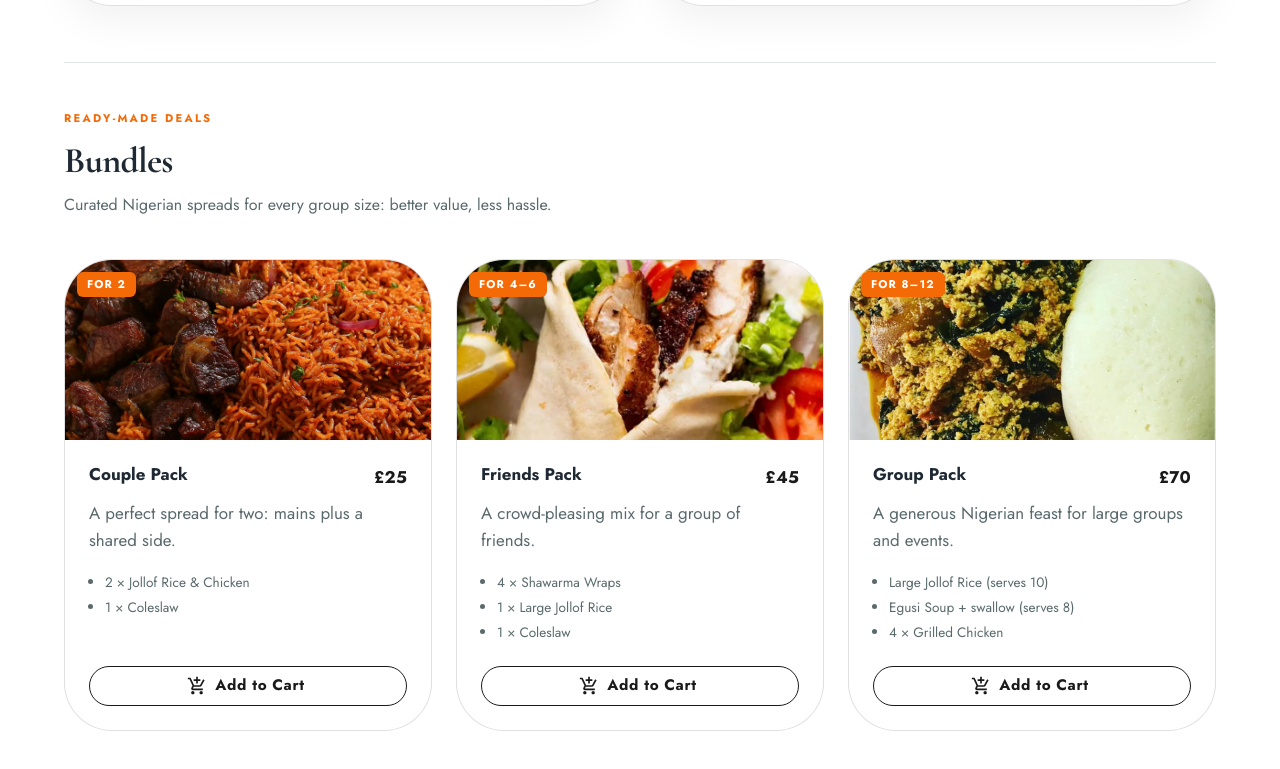
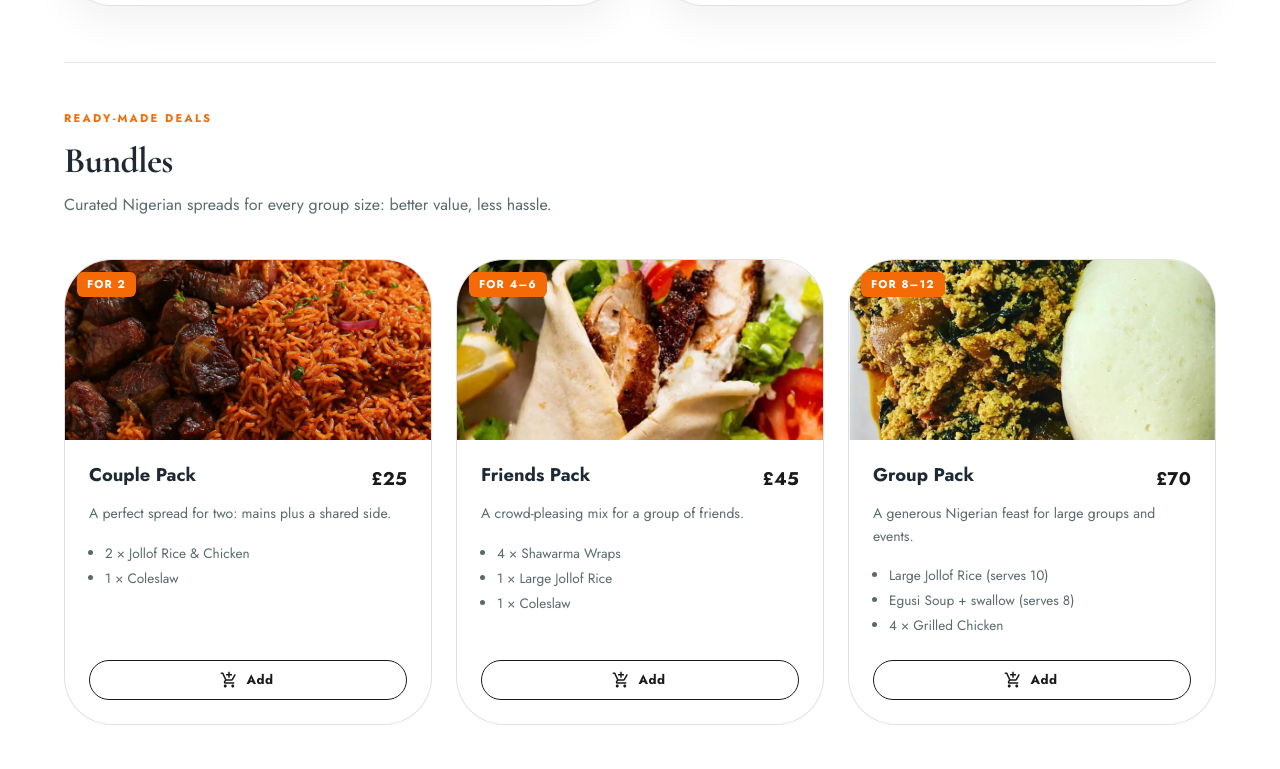
Before and after one commit to Honeyspice/honeyspicecuisine, a React (Create React App) app in the folder frontend/: page /menu in a window 1280 px wide. Shown: the part 2025-2794 px from the top of the page. Built offline with nearby package versions, Linux system fonts and the light colour scheme; no server answers.

Commit message:
feat(menu): add quantity stepper to items already in the basket

```diff
--- /dev/null
+++ b/frontend/src/components/AddToCartControl.js
@@ -0,0 +1,165 @@
+import React from 'react';
+import { Box, Button, Typography } from '@mui/material';
+import AddShoppingCartIcon from '@mui/icons-material/AddShoppingCart';
+import CheckCircleIcon from '@mui/icons-material/CheckCircle';
+import AddIcon from '@mui/icons-material/Add';
+import RemoveIcon from '@mui/icons-material/Remove';
+import { useCart } from '../context/CartContext';
+
+// Add, then adjust, without leaving the menu.
+//
+// The button this replaces flashed "Added" for one second and then reverted, so
+// a card carried no evidence of what was already in the basket. Checking meant
+// opening the cart, and adding a second portion meant pressing Add again and
+// hoping. The quantity is now read straight from the cart, so the control shows
+// the real state for as long as the item is in it.
+//
+// Decrementing from 1 removes the line rather than clamping. The reducer's
+// SET_QUANTITY floors at 1, so removeItem is the only way back to zero, and
+// leaving a 1 the customer is trying to clear would be worse than useless.
+
+const CONFIRMATION_MS = 2000;
+
+const AddToCartControl = ({ id, name, price, fullWidthOnMobile = false }) => {
+  const { items, addItem, removeItem, setQuantity } = useCart();
+
+  const line = items.find((i) => i.id === id);
+  const quantity = line ? line.quantity : 0;
+
+  // "Added" confirms an action, so it is temporary. The stepper is state, so it
+  // stays. The ref starts at the current quantity, which means returning to the
+  // page with items already in the basket shows the stepper without flashing a
+  // confirmation for something you did earlier.
+  const [justAdded, setJustAdded] = React.useState(false);
+  const previousQuantity = React.useRef(quantity);
+
+  React.useEffect(() => {
+    const increased = quantity > previousQuantity.current;
+    previousQuantity.current = quantity;
+    if (!increased) return undefined;
+    setJustAdded(true);
+    const timer = window.setTimeout(() => setJustAdded(false), CONFIRMATION_MS);
+    return () => window.clearTimeout(timer);
+  }, [quantity]);
+
+  if (quantity === 0) {
+    return (
+      <Button
+        variant="outlined"
+        size="small"
+        onClick={() => addItem({ id, name, price })}
+        startIcon={<AddShoppingCartIcon fontSize="small" />}
+        sx={{
+          flexShrink: 0,
+          alignSelf: { xs: 'flex-start', sm: 'auto' },
+          minWidth: fullWidthOnMobile ? { xs: '100%', sm: 108 } : { xs: 148, sm: 108 },
+          height: { xs: 44, sm: 36 },
+          mt: { xs: 1, sm: 0.25 },
+          borderRadius: 999,
+          fontWeight: 800,
+          textTransform: 'none',
+          transition: 'transform 180ms ease, background-color 180ms ease',
+          '&:hover': { bgcolor: 'rgba(244, 106, 6, 0.06)', transform: 'scale(1.02)' },
+          '&:focus-visible': { outline: '2px solid', outlineColor: 'primary.main', outlineOffset: 2 },
+        }}
+      >
+        Add
+      </Button>
+    );
+  }
+
+  const stepBtn = {
+    display: 'grid',
+    placeItems: 'center',
+    // 36px keeps the whole control inside the row height it replaces while
+    // staying comfortably tappable.
+    width: 36,
+    height: 36,
+    flexShrink: 0,
+    border: 'none',
+    borderRadius: '50%',
+    bgcolor: 'transparent',
+    color: 'primary.main',
+    cursor: 'pointer',
+    p: 0,
+    transition: 'background-color 0.2s ease',
+    '&:hover': { bgcolor: 'rgba(244, 106, 6, 0.12)' },
+    '&:focus-visible': { outline: '2px solid', outlineColor: 'primary.main', outlineOffset: 2 },
+  };
+
+  return (
+    <Box
+      sx={{
+        flexShrink: 0,
+        alignSelf: { xs: 'flex-start', sm: 'auto' },
+        mt: { xs: 1, sm: 0.25 },
+        display: 'flex',
+        flexDirection: 'column',
+        alignItems: 'flex-start',
+        gap: 0.5,
+      }}
+    >
+      {/* Kept in the layout and faded rather than unmounted. Removing it would
+          shrink the control two seconds after a tap and shunt the rest of the
+          row upwards, which reads as a glitch. */}
+      <Box
+        aria-hidden={!justAdded}
+        sx={{
+          display: 'inline-flex',
+          alignItems: 'center',
+          gap: 0.5,
+          height: 18,
+          color: 'success.main',
+          opacity: justAdded ? 1 : 0,
+          transition: 'opacity 400ms ease',
+          pointerEvents: 'none',
+        }}
+      >
+        <CheckCircleIcon sx={{ fontSize: 15 }} />
+        <Typography component="span" sx={{ fontSize: '0.75rem', fontWeight: 700, letterSpacing: '0.02em' }}>
+          Added
+        </Typography>
+      </Box>
+
+      <Box
+        sx={{
+          display: 'inline-flex',
+          alignItems: 'center',
+          border: '1px solid',
+          borderColor: 'primary.main',
+          borderRadius: 999,
+          px: 0.5,
+        }}
+      >
+        <Box
+          component="button"
+          type="button"
+          onClick={() => (quantity <= 1 ? removeItem(id) : setQuantity(id, quantity - 1))}
+          aria-label={quantity <= 1 ? `Remove ${name} from basket` : `Decrease ${name} quantity`}
+          sx={stepBtn}
+        >
+          <RemoveIcon sx={{ fontSize: 17 }} />
+        </Box>
+
+        <Typography
+          aria-live="polite"
+          sx={{ minWidth: 26, textAlign: 'center', fontWeight: 800, fontSize: '0.95rem', color: 'text.primary' }}
+        >
+          {quantity}
+        </Typography>
+
+        <Box
+          component="button"
+          type="button"
+          onClick={() => setQuantity(id, quantity + 1)}
+          aria-label={`Increase ${name} quantity`}
+          sx={stepBtn}
+        >
+          <AddIcon sx={{ fontSize: 17 }} />
+        </Box>
+      </Box>
+    </Box>
+  );
+};
+
+export default AddToCartControl;
--- a/frontend/src/pages/Menu.js
+++ b/frontend/src/pages/Menu.js
@@ -9,18 +9,22 @@ import {
   ListItem,
   ListItemText,
   Divider,
-  Button,
   Chip,
   Stack,
 } from '@mui/material';
 import Seo from '../components/Seo';
-import CheckCircleIcon from '@mui/icons-material/CheckCircle';
-import AddShoppingCartIcon from '@mui/icons-material/AddShoppingCart';
 import { useSearchParams } from 'react-router-dom';
-import { useCart } from '../context/CartContext';
+import AddToCartControl from '../components/AddToCartControl';
 import { MENU_CATEGORIES, BUNDLES } from '../data/menu';
 // Menu data lives in src/data/menu.js so search reads the same definition.
 
+
+// Typography inside sx must be declared per breakpoint. The theme calls
+// responsiveFontSizes(), which sets Typography font sizes inside media queries
+// on the same generated class, so a plain fontSize has equal specificity and
+// loses above 600px. Every plain size on the bundle card was being flattened to
+// 16.97px, which is why the name, price and description all read the same.
+const fixed = (rem) => ({ xs: rem, sm: rem, md: rem, lg: rem });
 
 const TABS = [
   { id: 'all', label: 'All Items' },
@@ -31,8 +35,6 @@ const TABS = [
 // ─── Component ────────────────────────────────────────────────────────────────
 
 const Menu = () => {
-  const { addItem } = useCart();
-  const [lastAdded, setLastAdded] = React.useState(null);
   // Search results deep link to a category, so /menu?category=soups opens on
   // that tab rather than dropping the reader at the top of everything. An
   // unknown or absent value falls back to "all", so a stale link still works.
@@ -45,26 +47,6 @@ const Menu = () => {
   React.useEffect(() => {
     if (TABS.some((t) => t.id === requestedTab)) setActiveTab(requestedTab);
   }, [requestedTab]);
-
-  const handleAdd = React.useCallback(
-    (categoryTitle, item) => {
-      const id = `honeyspice:${categoryTitle}:${item.name}`;
-      addItem({ id, name: item.name, price: item.price });
-      setLastAdded(id);
-      window.setTimeout(() => setLastAdded((cur) => (cur === id ? null : cur)), 1000);
-    },
-    [addItem]
-  );
-
-  const handleBundleAdd = React.useCallback(
-    (bundle) => {
-      const id = `honeyspice:bundles:${bundle.name}`;
-      addItem({ id, name: bundle.name, price: bundle.price });
-      setLastAdded(id);
-      window.setTimeout(() => setLastAdded((cur) => (cur === id ? null : cur)), 1000);
-    },
-    [addItem]
-  );
 
   const visibleCategories =
     activeTab === 'all'
@@ -208,7 +190,6 @@ const Menu = () => {
                     <List disablePadding>
                       {category.items.map((item, index) => {
                         const itemId = `honeyspice:${category.title}:${item.name}`;
-                        const isAdded = lastAdded === itemId;
                         return (
                           <React.Fragment key={item.name}>
                             <ListItem sx={{ px: 0, py: 1.25 }}>
@@ -280,40 +261,11 @@ const Menu = () => {
                                     </Box>
                                   }
                                 />
-                                <Button
-                                  variant={isAdded ? 'contained' : 'outlined'}
-                                  size="small"
-                                  onClick={() => handleAdd(category.title, item)}
-                                  disabled={isAdded}
-                                  color={isAdded ? 'success' : undefined}
-                                  sx={{
-                                    flexShrink: 0,
-                                    // Was minWidth 100% on mobile, which made a
-                                    // full-width slab the heaviest element in every
-                                    // card. Now a normal control, still 44px tall so
-                                    // it stays an easy target, and left-aligned rather
-                                    // than stretched by the column layout.
-                                    alignSelf: { xs: 'flex-start', sm: 'auto' },
-                                    minWidth: { xs: 148, sm: 108 },
-                                    height: { xs: 44, sm: 36 },
-                                    mt: { xs: 1, sm: 0.25 },
-                                    borderRadius: 999,
-                                    fontWeight: 800,
-                                    textTransform: 'none',
-                                    transform: isAdded ? 'scale(1.03)' : 'scale(1)',
-                                    transition: 'transform 180ms ease, background-color 180ms ease, color 180ms ease',
-                                    bgcolor: isAdded ? 'success.main' : undefined,
-                                    boxShadow: isAdded ? '0 10px 30px rgba(9, 162, 16, 0.32)' : 'none',
-                                    '&:hover': {
-                                      bgcolor: isAdded ? 'success.dark' : 'rgba(244, 106, 6, 0.06)',
-                                      boxShadow: isAdded ? '0 12px 36px rgba(9, 162, 16, 0.36)' : 'none',
-                                      transform: isAdded ? 'scale(1.03)' : 'scale(1.02)',
-                                    },
-                                  }}
-                                  startIcon={isAdded ? <CheckCircleIcon fontSize="small" /> : <AddShoppingCartIcon fontSize="small" />}
-                                >
-                                  {isAdded ? 'Added' : 'Add'}
-                                </Button>
+                                <AddToCartControl
+                                  id={itemId}
+                                  name={item.name}
+                                  price={item.price}
+                                />
                               </Box>
                             </ListItem>
                             {index < category.items.length - 1 && <Divider sx={{ my: { xs: 1, sm: 1.25 } }} />}
@@ -355,7 +307,6 @@ const Menu = () => {
               <Grid container spacing={{ xs: 2.5, md: 3 }}>
                 {BUNDLES.map((bundle) => {
                   const bundleId = `honeyspice:bundles:${bundle.name}`;
-                  const isAdded = lastAdded === bundleId;
                   return (
                     <Grid item xs={12} sm={6} md={4} key={bundle.id}>
                       <Paper
@@ -403,15 +354,15 @@ const Menu = () => {
                         {/* Bundle details */}
                         <Box sx={{ p: { xs: 2.5, sm: 3 }, flexGrow: 1, display: 'flex', flexDirection: 'column' }}>
                           <Box sx={{ display: 'flex', justifyContent: 'space-between', alignItems: 'flex-start', mb: 1 }}>
-                            <Typography sx={{ fontWeight: 800, fontSize: '1.15rem', color: 'text.primary', lineHeight: 1.2 }}>
+                            <Typography sx={{ fontWeight: 800, fontSize: fixed('1.15rem'), color: 'text.primary', lineHeight: 1.2 }}>
                               {bundle.name}
                             </Typography>
                             {/* Plain type, matching the item cards. */}
                             <Typography
                               component="span"
                               sx={{
-                                fontWeight: 700,
-                                fontSize: '1.05rem',
+                                fontWeight: 800,
+                                fontSize: fixed('1.15rem'),
                                 color: '#1A1A1A',
                                 ml: 1,
                                 flexShrink: 0,
@@ -422,7 +373,7 @@ const Menu = () => {
                             </Typography>
                           </Box>
 
-                          <Typography color="text.secondary" sx={{ fontSize: '0.875rem', lineHeight: 1.6, mb: 2 }}>
+                          <Typography color="text.secondary" sx={{ fontSize: fixed('0.875rem'), lineHeight: 1.6, mb: 2 }}>
                             {bundle.desc}
                           </Typography>
 
@@ -432,7 +383,7 @@ const Menu = () => {
                               <Box
                                 component="li"
                                 key={item}
-                                sx={{ fontSize: '0.85rem', color: 'text.secondary', lineHeight: 1.85 }}
+                                sx={{ fontSize: fixed('0.85rem'), color: 'text.secondary', lineHeight: 1.85 }}
                               >
                                 {item}
                               </Box>
@@ -440,30 +391,12 @@ const Menu = () => {
                           </Box>
 
                           {/* Add to cart */}
-                          <Button
-                            variant={isAdded ? 'contained' : 'outlined'}
-                            fullWidth
-                            onClick={() => handleBundleAdd(bundle)}
-                            disabled={isAdded}
-                            color={isAdded ? 'success' : 'primary'}
-                            sx={{
-                              borderRadius: 999,
-                              fontWeight: 800,
-                              textTransform: 'none',
-                              height: 40,
-                              transform: isAdded ? 'scale(1.03)' : 'scale(1)',
-                              transition: 'transform 180ms ease, background-color 180ms ease',
-                              bgcolor: isAdded ? 'success.main' : undefined,
-                              boxShadow: isAdded ? '0 10px 30px rgba(9, 162, 16, 0.32)' : 'none',
-                              '&:hover': {
-                                bgcolor: isAdded ? 'success.dark' : 'rgba(244, 106, 6, 0.06)',
-                                transform: 'scale(1.02)',
-                              },
-                            }}
-                            startIcon={isAdded ? <CheckCircleIcon fontSize="small" /> : <AddShoppingCartIcon fontSize="small" />}
-                          >
-                            {isAdded ? 'Added to Cart' : 'Add to Cart'}
-                          </Button>
+                          <AddToCartControl
+                            id={bundleId}
+                            name={bundle.name}
+                            price={bundle.price}
+                            fullWidthOnMobile
+                          />
                         </Box>
                       </Paper>
                     </Grid>
```
